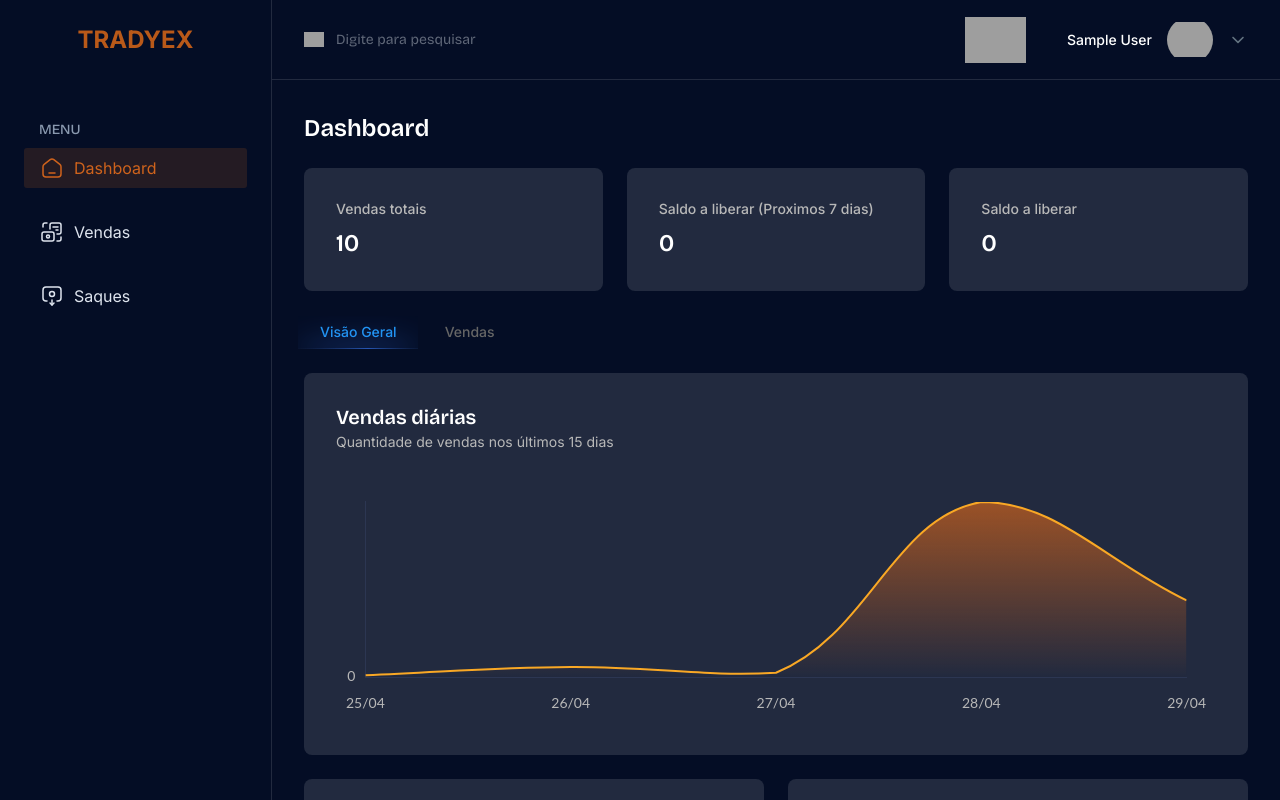
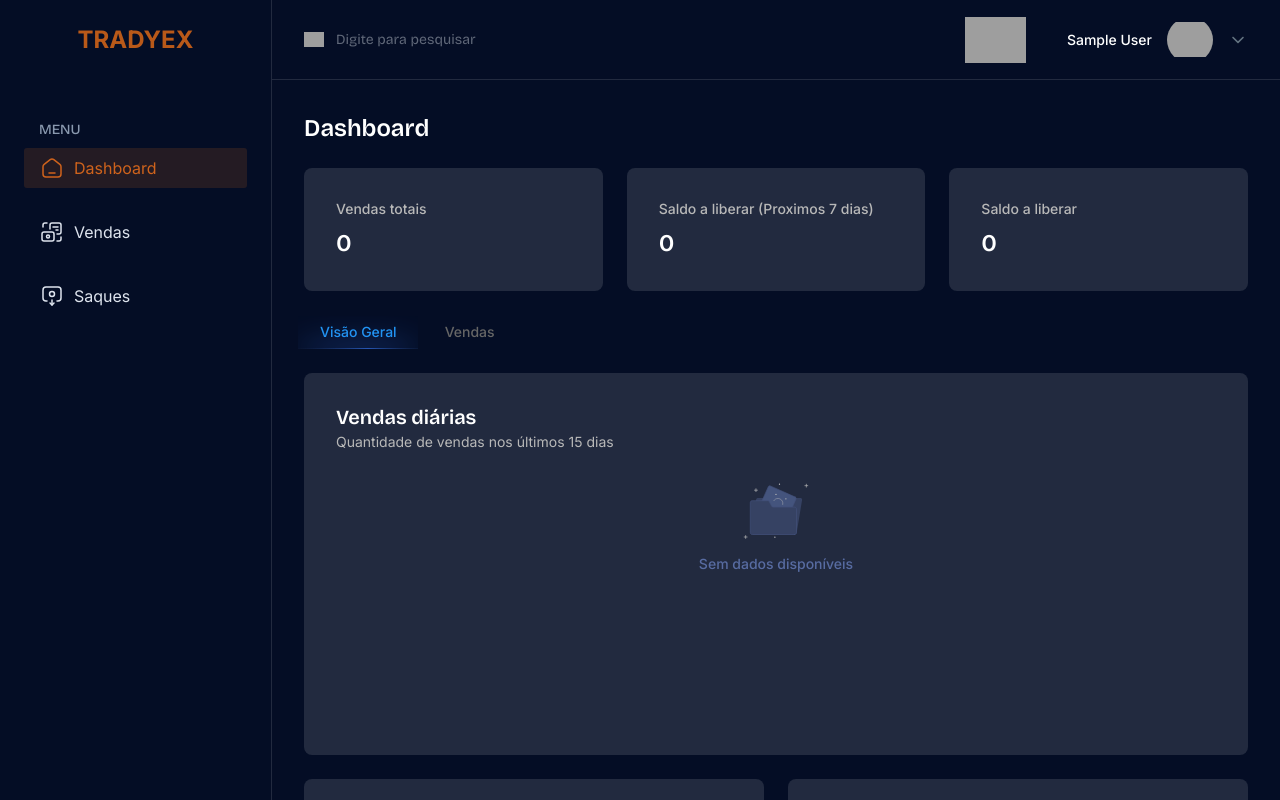
Before and after one commit to Tradyex-BR/upyex-manager, a Vue app: page /dashboard in a window 1280 px wide. Built offline with nearby package versions, Linux system fonts and the light colour scheme; sample sign-in values are in the browser's storage; grey boxes are pictures that could not be loaded.

Commit message:
chore: empty state to charts

```diff
--- a/src/components/graphics/GraphicSection.vue
+++ b/src/components/graphics/GraphicSection.vue
@@ -4,7 +4,7 @@
       <h3 class="text-white text-[20px] font-semibold leading-6">{{ title }}</h3>
       <p class="text-[#B8B8B8] font-inter text-[14px] leading-[18px]">{{ description }}</p>
     </div>
-    <div class="w-full h-[calc(100%-4rem)]">
+    <div class="w-full h-[calc(100%-4rem)] flex items-center justify-center">
       <slot></slot>
     </div>
   </div>
--- /dev/null
+++ b/src/components/icons/EmptyIcon.vue
@@ -0,0 +1,41 @@
+<template>
+  <svg width="66" height="56" viewBox="0 0 66 56" fill="none" xmlns="http://www.w3.org/2000/svg">
+    <path
+      d="M31.8772 54.7871C32.2368 54.7871 32.5283 54.4955 32.5283 54.136C32.5283 53.7765 32.2368 53.4849 31.8772 53.4849C31.5176 53.4849 31.2261 53.7765 31.2261 54.136C31.2261 54.4955 31.5176 54.7871 31.8772 54.7871Z"
+      fill="#CFCFCF" />
+    <path d="M12.9604 5.7644V8.62153" stroke="#BABABA" stroke-width="0.66445" stroke-linecap="round"
+      stroke-linejoin="round" />
+    <path d="M11.5251 7.19299H14.3889" stroke="#BABABA" stroke-width="0.66445" stroke-linecap="round"
+      stroke-linejoin="round" />
+    <path
+      d="M36.4884 1.87073C36.848 1.87073 37.1395 1.57923 37.1395 1.21961C37.1395 0.859981 36.848 0.568481 36.4884 0.568481C36.1288 0.568481 35.8373 0.859981 35.8373 1.21961C35.8372 1.57923 36.1288 1.87073 36.4884 1.87073Z"
+      fill="#CFCFCF" />
+    <path d="M2.65491 52.5745V55.4316" stroke="#BABABA" stroke-width="0.66445" stroke-linecap="round"
+      stroke-linejoin="round" />
+    <path d="M1.22632 54.0031H4.08344" stroke="#BABABA" stroke-width="0.66445" stroke-linecap="round"
+      stroke-linejoin="round" />
+    <path
+      d="M51.7507 51.4981H9.6183C9.33642 51.4981 9.05779 51.4363 8.80192 51.3181C8.54604 51.1998 8.31892 51.0271 8.13629 50.8125C7.95367 50.5972 7.81992 50.3453 7.74429 50.0736C7.66867 49.8018 7.6528 49.5173 7.69805 49.2391L13.0867 16.5617C13.1595 16.107 13.3923 15.693 13.743 15.3946C14.0939 15.0961 14.5397 14.9327 15.0003 14.9338H57.1327C57.4144 14.9338 57.6928 14.9952 57.9487 15.1137C58.2038 15.2322 58.431 15.405 58.6132 15.62C58.7952 15.835 58.9282 16.087 59.0032 16.3586C59.0775 16.6303 59.0929 16.915 59.0464 17.1928L53.6844 49.8702C53.61 50.328 53.3742 50.7433 53.0193 51.0423C52.6643 51.3406 52.2144 51.5027 51.7507 51.4981Z"
+      fill="#364263" />
+    <path
+      d="M52.2696 14.0793L27.261 2.91313C26.5237 2.584 25.6593 2.91475 25.3302 3.652L17.404 21.4045C17.0748 22.1418 17.4056 23.0061 18.1427 23.3353L43.1514 34.5013C43.8888 34.8304 44.7533 34.4996 45.0822 33.7625L53.0083 16.01C53.3381 15.2728 53.0072 14.4084 52.2696 14.0793Z"
+      fill="#44547D" stroke="#43517A" stroke-width="0.66445" stroke-linecap="round" stroke-linejoin="round" />
+    <path
+      d="M30.927 17.5184C31.5853 16.5947 32.5426 15.9271 33.6369 15.6286C34.7311 15.3301 35.8949 15.4189 36.9311 15.8803C37.9673 16.3417 38.812 17.1472 39.3224 18.1602C39.8326 19.1732 39.9769 20.3314 39.7309 21.4387"
+      stroke="#BABABA" stroke-width="0.451825" stroke-linecap="round" stroke-linejoin="round" />
+    <path
+      d="M42.887 16.5151C43.2651 16.5151 43.5714 16.2086 43.5714 15.8307C43.5714 15.4527 43.265 15.1464 42.887 15.1464C42.509 15.1464 42.2026 15.4527 42.2026 15.8307C42.2026 16.2087 42.509 16.5151 42.887 16.5151Z"
+      fill="#BABABA" />
+    <path
+      d="M32.9734 12.0899C33.3513 12.0899 33.6578 11.7836 33.6578 11.4056C33.6578 11.0277 33.3513 10.7212 32.9734 10.7212C32.5954 10.7212 32.2891 11.0277 32.2891 11.4056C32.2891 11.7836 32.5954 12.0899 32.9734 12.0899Z"
+      fill="#BABABA" />
+    <path
+      d="M51.5647 51.4848H9.22631C8.71119 51.4828 8.21769 51.2768 7.85406 50.912C7.49031 50.5473 7.28619 50.0529 7.28619 49.5379V19.6844C7.28007 19.4254 7.32557 19.1678 7.42019 18.9267C7.51482 18.6854 7.65669 18.4657 7.83744 18.2799C8.01807 18.0943 8.23406 17.9465 8.47256 17.8454C8.71106 17.7443 8.96732 17.6918 9.22644 17.691H24.6482C25.0061 17.6924 25.3566 17.7923 25.6614 17.9798C25.9662 18.1674 26.2134 18.4353 26.3758 18.7542L28.5751 23.0598C28.7369 23.3792 28.9839 23.6475 29.2889 23.835C29.5938 24.0227 29.9447 24.1223 30.3027 24.1229H51.5647C52.0789 24.1229 52.5727 24.3273 52.9368 24.6912C53.3003 25.055 53.5049 25.5485 53.5049 26.0632V49.5379C53.5049 50.0529 53.3009 50.5472 52.9368 50.912C52.5733 51.2768 52.0796 51.4828 51.5647 51.4848Z"
+      fill="#364263" stroke="#43517A" stroke-width="0.66445" stroke-linecap="round" stroke-linejoin="round" />
+    <path d="M63.3452 1.2196V4.08335" stroke="#BABABA" stroke-width="0.66445" stroke-linecap="round"
+      stroke-linejoin="round" />
+    <path d="M61.9102 2.65479H64.7739" stroke="#BABABA" stroke-width="0.66445" stroke-linecap="round"
+      stroke-linejoin="round" />
+  </svg>
+
+</template>
--- /dev/null
+++ b/src/components/layout/dashboard/EmptyChart.vue
@@ -0,0 +1,10 @@
+<script setup lang="ts">
+import EmptyIcon from '@/components/icons/EmptyIcon.vue'
+</script>
+
+<template>
+  <div class="flex flex-col gap-4 items-center justify-center w-full h-full">
+    <EmptyIcon />
+    <p class="text-[#586CA2] font-inter text-[14px] font-medium leading-[18px]">Sem dados disponíveis</p>
+  </div>
+</template>
--- a/src/composables/useDashboard.ts
+++ b/src/composables/useDashboard.ts
@@ -93,13 +93,13 @@ export function useDashboard() {
     },
     withdrawals: {
       by_status: {
-        requested: 12,
-        approved: 10,
-        rejected: 53,
-        processing: 10,
-        processed: 10,
-        cancelled: 10,
-        failed: 10
+        requested: 0,
+        approved: 0,
+        rejected: 0,
+        processing: 0,
+        processed: 0,
+        cancelled: 0,
+        failed: 0
       }
     },
     customers: {
@@ -118,39 +118,39 @@ export function useDashboard() {
       cards: {
         by_status: {
           awaiting_payment: 0,
-          paid: 10,
+          paid: 0,
           refunded: 0,
           cancelled: 0,
           failed: 0
         },
         by_payment_method: {
-          bank_transfer: 5,
-          credit_card: 10,
-          debit_card: 46,
-          payment_link: 345,
-          pix: 25
+          bank_transfer: 0,
+          credit_card: 0,
+          debit_card: 0,
+          payment_link: 0,
+          pix: 0
         }
       },
       graph: [
         {
           date: "2025-04-25",
-          count: 10
+          count: 0
         },
         {
           date: "2025-04-26",
-          count: 56
+          count: 0
         },
         {
           date: "2025-04-27",
-          count: 24
+          count: 0
         },
         {
           date: "2025-04-28",
-          count: 966
+          count: 0
         },
         {
           date: "2025-04-29",
-          count: 423
+          count: 0
         }
       ]
     },
--- a/src/views/Dashboard.vue
+++ b/src/views/Dashboard.vue
@@ -12,25 +12,28 @@
             </div>
             <DashboardNavigation v-model="currentView" />
 
-                  <div v-if="currentView === 'cards'" class="flex flex-col gap-6 mt-6">
+            <div v-if="currentView === 'cards'" class="flex flex-col gap-6 mt-6">
               <GraphicSection title="Vendas diárias" description="Quantidade de vendas nos últimos 15 dias"
                 class="min-h-[382px]">
-                <CartesianAxes :data="data.sales.graph" />
+                <CartesianAxes v-if="data.sales.graph.reduce((acc, curr) => acc + curr.count, 0) > 0"
+                  :data="data.sales.graph" />
+                <EmptyChart v-else center />
               </GraphicSection>
 
               <div class="grid grid-cols-2 gap-6 mb-8">
                 <GraphicSection title="Status das vendas" description="Distribuição por status de pagamento"
-                  class="h-[446px]">
-                  <div class="flex gap-8 h-full justify-center items-center">
+                  class="min-h-[446px]">
+                  <div v-if="totalStatusData > 0" class="flex gap-8 h-full justify-center items-center">
                     <DoughnutChart :data="formattedStatusData" />
                     <div class="flex flex-col gap-4">
                       <DoughnutChartLegends :data="formattedStatusData" />
                     </div>
                   </div>
+                  <EmptyChart v-else center />
                 </GraphicSection>
                 <GraphicSection title="Método de pagamento" description="Distribuição por método de pagamento"
-                  class="h-[446px]">
-                  <PaymentMethodCards :data="formattedPaymentMethodData" />
+                  class="min-h-[446px]">
+                  <PaymentMethodCards :data="formattedPaymentMethodData" class="w-full" />
                 </GraphicSection>
               </div>
             </div>
@@ -38,12 +41,12 @@
               <div class="flex flex-row gap-6" v-if="role === 'manager'">
                 <GraphicSection title="Análise de clientes" description="Detalhes sobre base de clientes"
                   class="max-w-[352px] max-h-[382px] mt-6 flex flex-col">
-                  <DashboardCards :data="data" border vertical
-                    class="flex-1 max-h-[116px]" :gap="8" />
+                  <DashboardCards :data="data" border vertical class="flex-1 max-h-[116px]" :gap="8" />
                 </GraphicSection>
                 <GraphicSection title="Status dos saques" description="Distribuição dos status por saque"
-                  class="w-full h-[382px] mt-6">
-                  <BarChart :data="formattedWithdrawalsData" />
+                  class="w-full min-h-[382px] mt-6">
+                  <BarChart v-if="totalWithdrawalsData > 0" :data="formattedWithdrawalsData" />
+                  <EmptyChart v-else center />
                 </GraphicSection>
               </div>
               <div class="flex flex-row gap-6" v-else>
@@ -68,6 +71,7 @@ import GraphicSection from "@/components/graphics/GraphicSection.vue"
 import { useDashboard } from '@/composables/useDashboard'
 import AuthenticatedLayout from '@/components/layout/AuthenticatedLayout.vue'
 import BarChart from "@/components/graphics/BarChart.vue"
+import EmptyChart from '@/components/layout/dashboard/EmptyChart.vue'
 const currentView = ref('cards')
 const role = localStorage.getItem('role') || 'manager'
 
@@ -77,6 +81,8 @@ const {
   fetchData,
 } = useDashboard()
 
+const totalStatusData = computed(() => Object.values(data.value?.sales?.cards?.by_status || {}).reduce((acc, curr) => acc + Number(curr), 0))
+const totalWithdrawalsData = computed(() => Object.values(data.value?.withdrawals?.by_status || {}).reduce((acc, curr) => acc + Number(curr), 0))
 const formattedStatusData = computed(() => ({
   data: Object.entries(data.value?.sales?.cards?.by_status || {}).map(([label, value]) => ({
     label,
@@ -94,8 +100,8 @@ const formattedPaymentMethodData = computed(() => {
         label: method,
         value: Number(value),
         icon: (method === 'credit_card' ? 'card' :
-               method === 'pix' ? 'pix' :
-               method === 'bank_transfer' ? 'bank' : 'other') as 'card' | 'pix' | 'bank' | 'other',
+          method === 'pix' ? 'pix' :
+            method === 'bank_transfer' ? 'bank' : 'other') as 'card' | 'pix' | 'bank' | 'other',
         iconColor: '#4A5C8A',
         barColor: 'bg-[#CF631C]'
       })),
```
